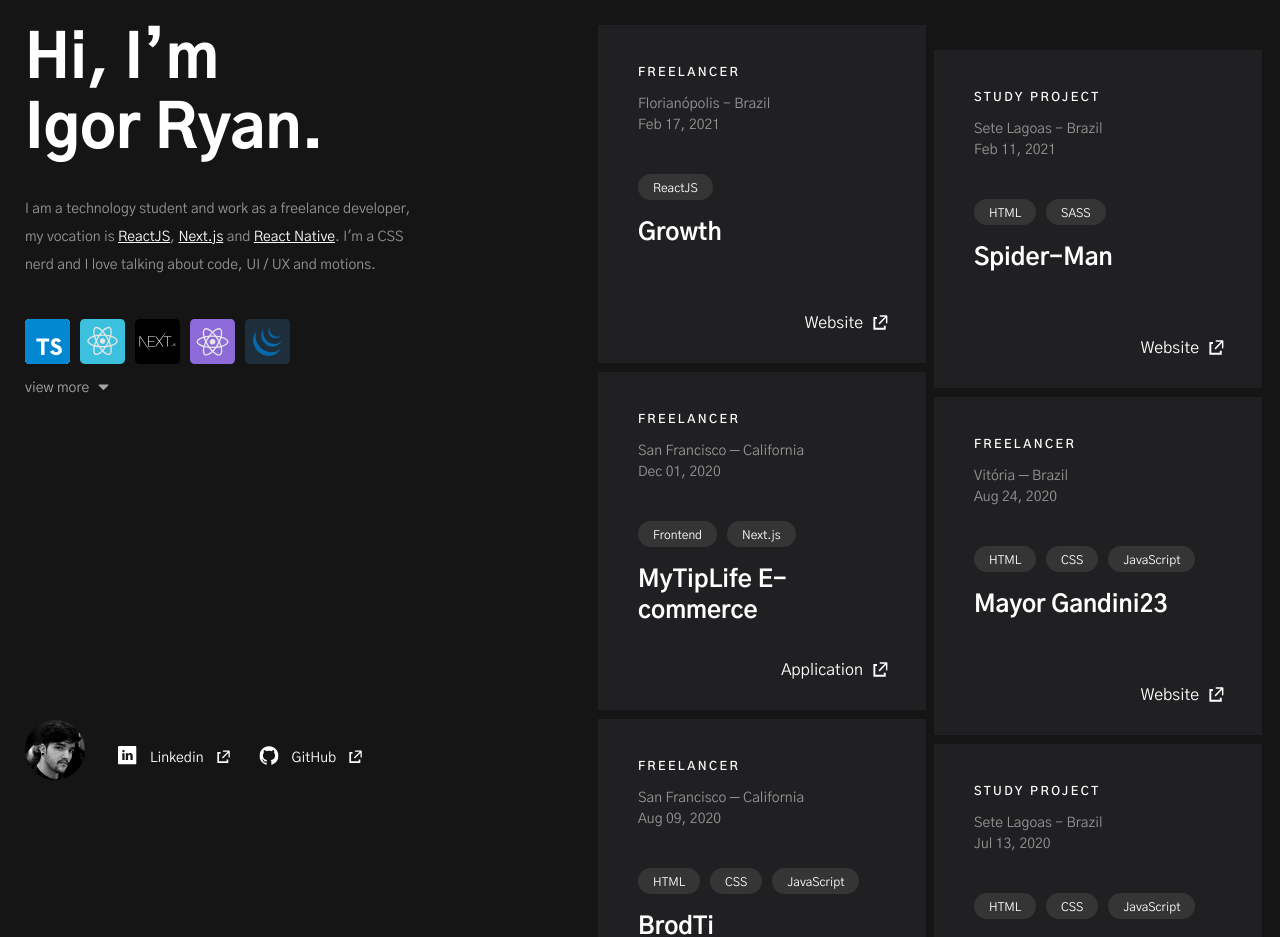
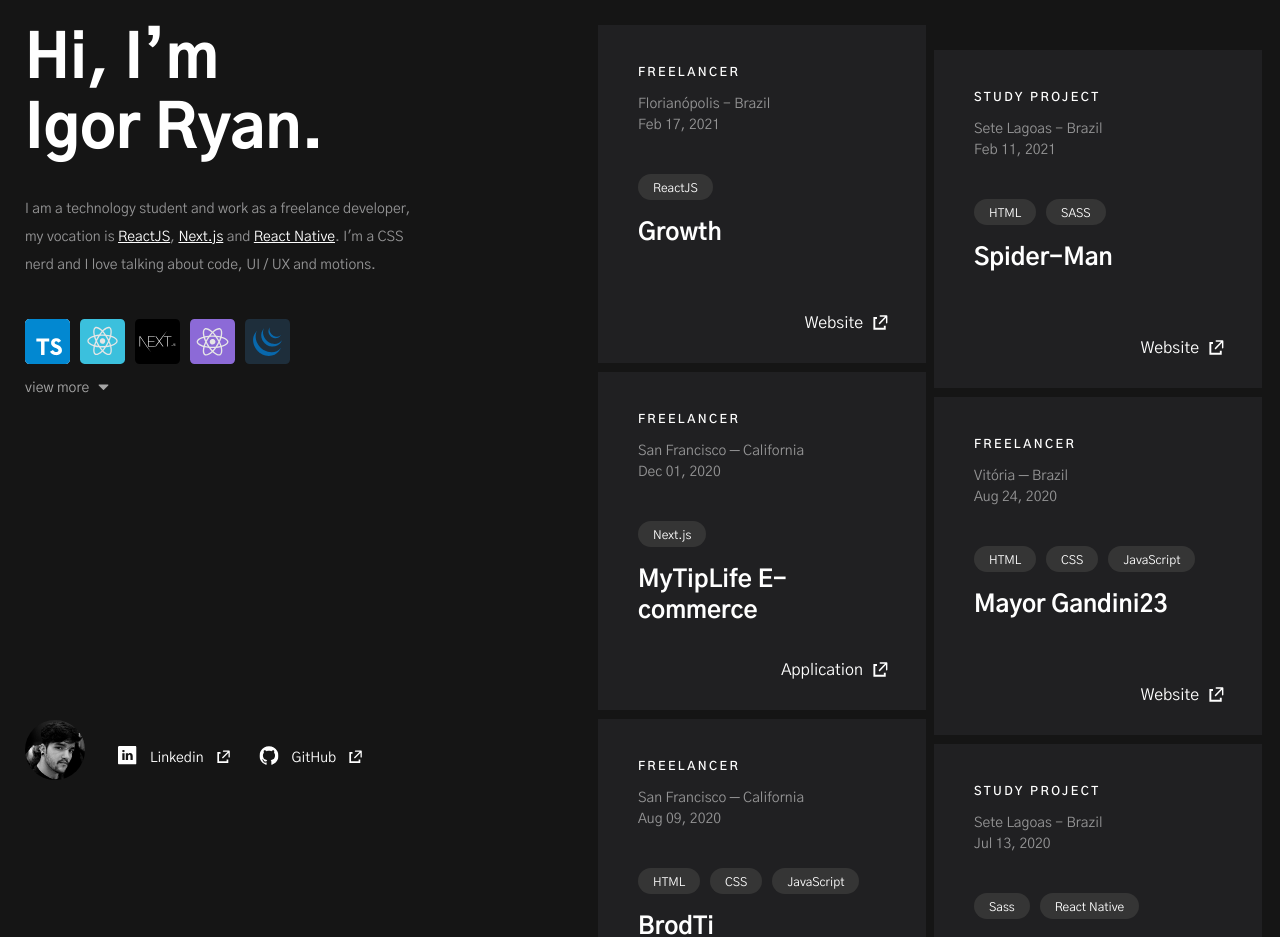
Before and after one commit to Igorryan/portfolio, a React (Create React App) app: page / in a window 1280 px wide. Shown: the top 937 px of the page. Built offline with nearby package versions, Linux system fonts and the light colour scheme.

Commit message:
Tags Clones

```diff
--- a/src/data/Projects.ts
+++ b/src/data/Projects.ts
@@ -76,7 +76,6 @@
     local: 'San Francisco ─ California',
     date: new Date(2020, 11, 1),
     tags: [
-      'Frontend',
       'Next.js',
     ],
     link: 'https://store.mytiplife.com/',
@@ -125,9 +124,8 @@
     local: 'Sete Lagoas - Brazil',
     date: new Date(2020, 6, 13),
     tags: [
-      'HTML',
-      'CSS',
-      'JavaScript',
+      'Sass',
+      'React Native',
     ],
     link: 'https://github.com/Igorryan/apps-clones',
     linkLabel: 'GitHub'
```
